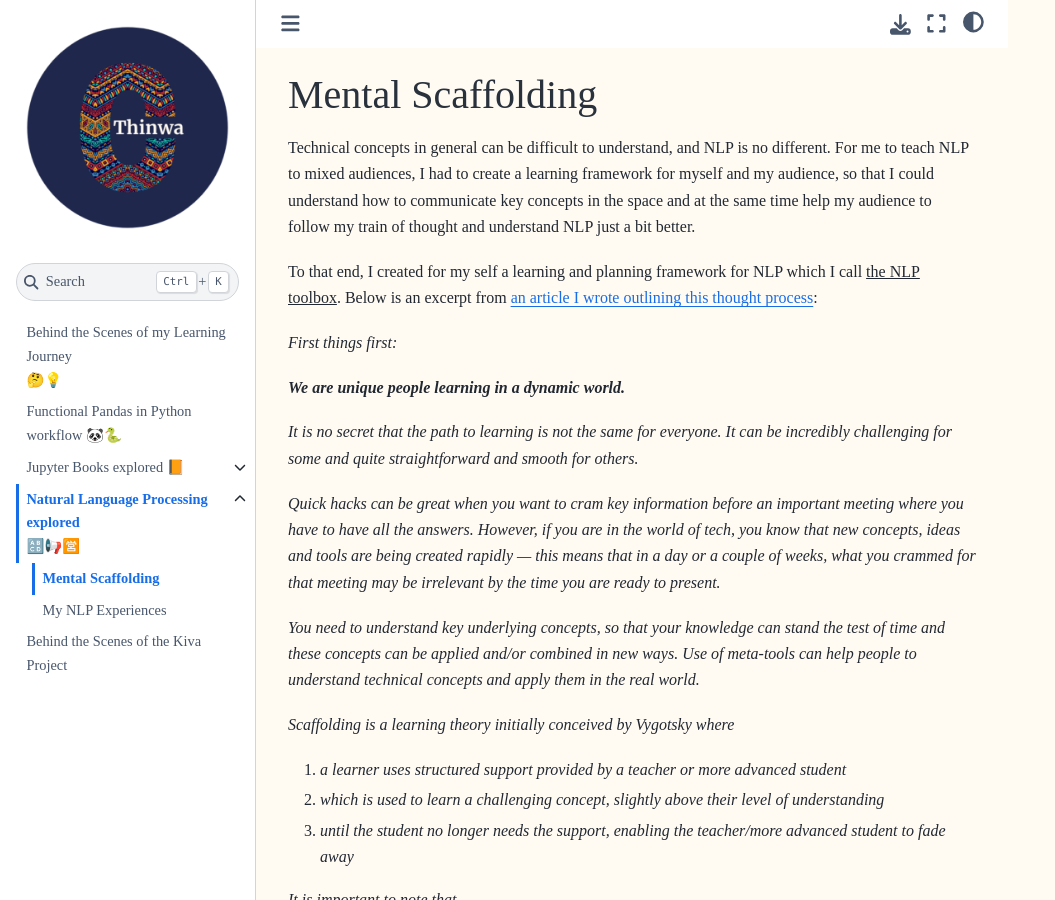
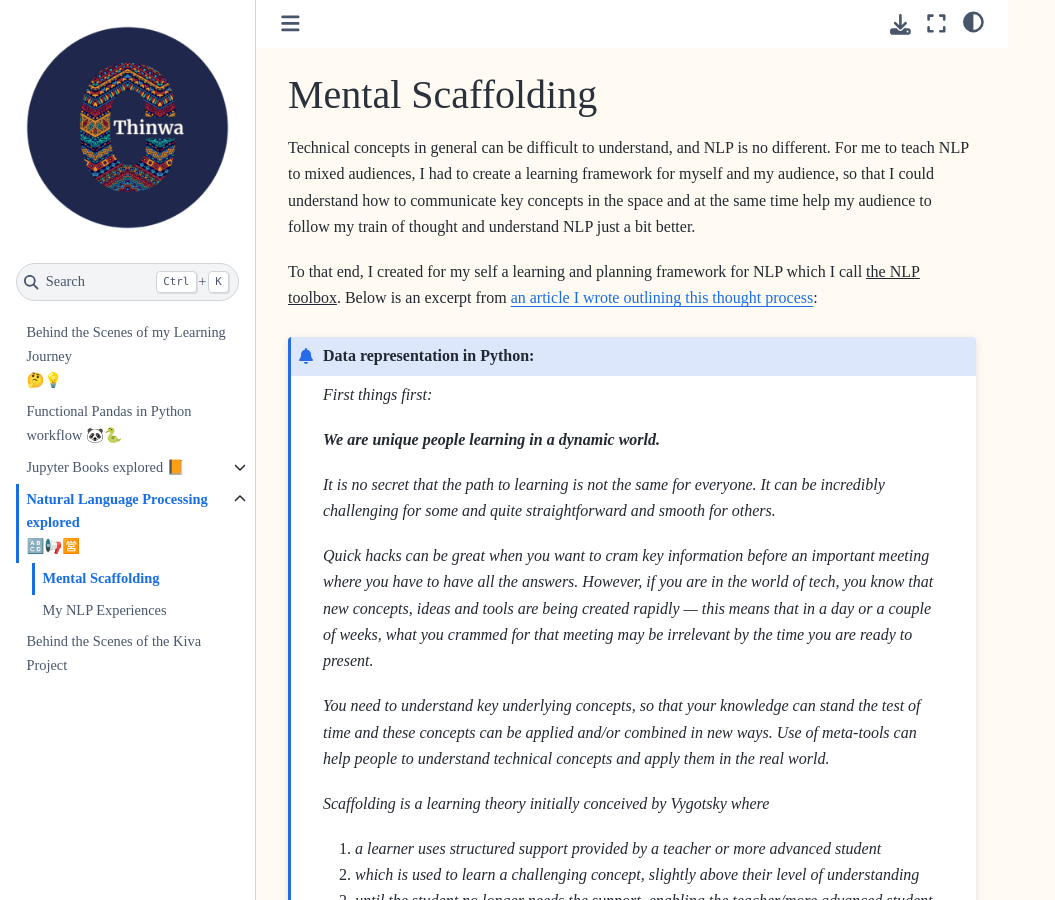
Before and after one commit to CeeThinwa/BTS-Continuous-Learning, a Jupyter Book: the page built from book/mental_scaffolding.md, in a window 1280 px wide and 900 px high. Shown: the whole window, without its empty margins (0-1055 px from the left). Built offline with Jupyter Book 1.0.4 settings and Sphinx 7.4.7 and the Sphinx Book theme 1.1.4, drawn with Linux system fonts in a browser that asks for light colours.

Commit message:
Update mental_scaffolding.md

```diff
--- a/book/mental_scaffolding.md
+++ b/book/mental_scaffolding.md
@@ -1,9 +1,17 @@
 (mental-scaffolding)=
 # Mental Scaffolding
 
-Technical concepts in general can be difficult to understand, and NLP is no different. For me to teach NLP to mixed audiences, I had to create a learning framework for myself and my audience, so that I could understand how to communicate key concepts in the space and at the same time help my audience to follow my train of thought and understand NLP just a bit better.
+Technical concepts in general can be difficult to understand, and NLP is no different. For me to teach NLP to mixed
+audiences, I had to create a learning framework for myself and my audience, so that I could understand how to communicate
+key concepts in the space and at the same time help my audience to follow my train of thought and understand NLP just a
+bit better.
 
-To that end, I created for my self a learning and planning framework for NLP which I call <u>the NLP toolbox</u>. Below is an excerpt from [an article I wrote outlining this thought process](https://medium.com/@ceethinwa/delivering-success-in-natural-language-processing-projects-part-one-40c4775cf6a9):
+To that end, I created for my self a learning and planning framework for NLP which I call <u>the NLP toolbox</u>. Below
+is an excerpt from
+[an article I wrote outlining this thought process](https://medium.com/@ceethinwa/delivering-success-in-natural-language-processing-projects-part-one-40c4775cf6a9):
+
+:::{admonition} Data representation in Python:
+:class: idea
 
 *First things first:*
 
@@ -34,3 +42,5 @@ _**the learner can create for themselves and others their own scaffolding.**_
 _**The NLP toolbox is a collection of concepts, tools and ideas available for building applications that can handle
 real-world challenges around understanding content from all over the world.**_<br>
 *It can be used for any NLP task such as sentiment analysis, translation, transcription, audio synthesis etc.*
+
+:::
```
